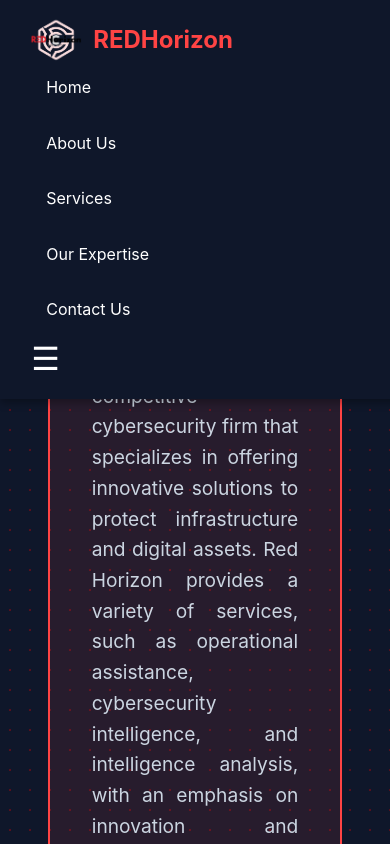
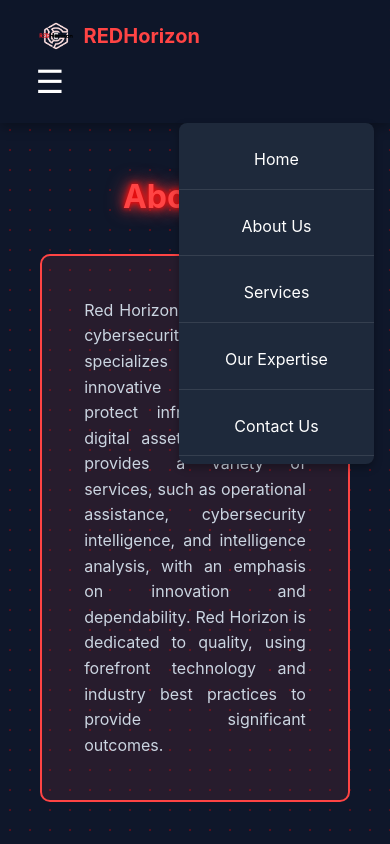
Before and after one commit to MatDelaCruz/redhorizon, a plain HTML site: page about.html in a window 390 px wide. Both pictures are taken after a click on the element "Toggle Navigation". Shown: the top 844 px of the page. Drawn offline with Linux system fonts and the light colour scheme.

Commit message:
Add files via upload

```diff
--- a/styles/style1.css
+++ b/styles/style1.css
@@ -1,3 +1,15 @@
+/* Global Reset */
+html {
+    font-size: 16px;
+    scroll-behavior: smooth;
+    box-sizing: border-box;
+}
+
+*, *::before, *::after {
+    box-sizing: inherit;
+}
+
+/* Base Styling */
 body {
     font-family: 'Inter', Arial, sans-serif;
     margin: 0;
@@ -8,9 +20,7 @@
     background-image: radial-gradient(circle, rgba(255, 0, 0, 0.3) 1px, transparent 1px);
     background-size: 20px 20px;
     animation: fadeInBg 1s ease-in-out;
-    box-sizing: border-box;
-    width: 100%;
-    height: 100%;
+    padding-top: 100px; /* to prevent content from hiding under fixed header */
 }
 
 @keyframes fadeInBg {
@@ -18,6 +28,7 @@
     to { opacity: 1; }
 }
 
+/* Header/Nav */
 header {
     background-color: #0f172a;
     padding: 15px 5%;
@@ -111,79 +122,11 @@
     font-size: 28px;
     cursor: pointer;
     color: white;
+    position: absolute;
+    right: 20px; /* Positioning the hamburger menu on the right side */
 }
 
-@media (max-width: 1024px) {
-    .logo-section a {
-        font-size: 1.4rem;
-    }
-}
-
-@media (max-width: 768px) {
-    .menu {
-        display: none;
-        flex-direction: column;
-        position: absolute;
-        top: 70px;
-        right: 10px;
-        background-color: #1e293b;
-        width: 200px;
-        border-radius: 8px;
-        box-shadow: 0 4px 8px rgba(0, 0, 0, 0.3);
-        padding: 10px 0;
-        z-index: 1001;
-    }
-
-    .menu.show {
-        display: flex;
-    }
-
-    .menu a {
-        padding: 12px;
-        text-align: center;
-        display: block;
-        border-bottom: 1px solid rgba(255, 255, 255, 0.2);
-    }
-
-    .menu-icon {
-        display: block;
-        position: absolute;
-        left: 20px;
-        font-size: 30px;
-    }
-
-    .navbar-container {
-        flex-direction: column;
-    }
-
-    /* Ensure hamburger menu stays visible even when zoomed */
-    header {
-        padding: 15px 8%;
-    }
-
-    .logo-section {
-        gap: 8px;
-    }
-
-    .hexagon-logo {
-        width: 8vw;
-        height: 8vw;
-    }
-
-    .brand-name {
-        font-size: 1.6rem;
-    }
-
-    .menu a {
-        font-size: 1.2rem;
-        padding: 15px;
-    }
-
-    .menu-icon {
-        font-size: 30px;
-    }
-}
-
+/* Hero Section */
 .hero {
     display: flex;
     justify-content: center;
@@ -225,63 +168,7 @@
     100% { text-shadow: 0 0 10px #ff0000, 0 0 20px #ff2222, 0 0 30px #ff4444; }
 }
 
-.redhorizon-edr {
-    background-color: #1e293b;
-    padding: 80px 5%;
-    text-align: center;
-}
-
-.redhorizon-edr h2 {
-    font-size: 2.5rem;
-    color: #ff4444;
-    margin-bottom: 20px;
-}
-
-.redhorizon-edr p {
-    font-size: 1.2rem;
-    color: #cbd5e1;
-    margin-bottom: 40px;
-}
-
-.edr-features {
-    display: flex;
-    justify-content: space-evenly;
-    gap: 30px;
-    flex-wrap: wrap;
-}
-
-.feature-box {
-    background-color: #2d3a52;
-    padding: 20px;
-    border-radius: 8px;
-    width: 20vw;
-    min-width: 250px;
-    text-align: center;
-    color: #fff;
-    box-shadow: 0 4px 8px rgba(0, 0, 0, 0.3);
-    transition: transform 0.3s ease;
-}
-
-.feature-box i {
-    font-size: 3rem;
-    color: #ff4444;
-}
-
-.feature-box h3 {
-    font-size: 1.5rem;
-    color: #ff4444;
-    margin: 15px 0;
-}
-
-.feature-box p {
-    font-size: 1rem;
-    color: #cbd5e1;
-}
-
-.feature-box:hover {
-    transform: scale(1.05);
-}
-
+/* Why Choose Us Section */
 .why-choose-us {
     padding: 60px 5%;
     background-color: #1e293b;
@@ -354,18 +241,65 @@
     top: 2px;
 }
 
-@media (max-width: 768px) {
-    .choose-us-box {
-        width: 100%;
-        max-width: 350px;
-    }
-
-    .choose-us-grid {
-        flex-direction: column;
-        align-items: center;
-    }
+/* EDR Section */
+.redhorizon-edr {
+    background-color: #1e293b;
+    padding: 80px 5%;
+    text-align: center;
 }
 
+.redhorizon-edr h2 {
+    font-size: 2.5rem;
+    color: #ff4444;
+    margin-bottom: 20px;
+}
+
+.redhorizon-edr p {
+    font-size: 1.2rem;
+    color: #cbd5e1;
+    margin-bottom: 40px;
+}
+
+.edr-features {
+    display: flex;
+    justify-content: space-evenly;
+    gap: 30px;
+    flex-wrap: wrap;
+}
+
+.feature-box {
+    background-color: #2d3a52;
+    padding: 20px;
+    border-radius: 8px;
+    width: 20vw;
+    min-width: 250px;
+    text-align: center;
+    color: #fff;
+    box-shadow: 0 4px 8px rgba(0, 0, 0, 0.3);
+    transition: transform 0.3s ease;
+}
+
+.feature-box:hover {
+    transform: scale(1.05);
+}
+
+.feature-box i {
+    font-size: 3rem;
+    color: #ff4444;
+}
+
+.feature-box h3 {
+    font-size: 1.5rem;
+    color: #ff4444;
+    margin: 15px 0;
+}
+
+.feature-box p {
+    font-size: 1rem;
+    color: #cbd5e1;
+}
+
+/* Services Section */
 .services-preview {
     background-color: #0f172a;
     padding: 80px 5%;
@@ -404,6 +338,10 @@
     transition: transform 0.3s ease;
 }
 
+.service-card:hover {
+    transform: scale(1.05);
+}
+
 .service-card i {
     font-size: 3rem;
     color: #ff4444;
@@ -418,10 +356,6 @@
 .service-card p {
     font-size: 1rem;
     color: #cbd5e1;
-}
-
-.service-card:hover {
-    transform: scale(1.05);
 }
 
 .btn {
@@ -448,16 +382,56 @@
     font-size: 0.9rem;
 }
 
-
-
-/* Media Query for Mobile Devices */
-@media (max-width: 480px) {
+/* Media Queries */
+@media (max-width: 768px) {
     .navbar-container {
-        padding: 15px 5%;
+        flex-direction: column;
+        align-items: flex-start;
     }
 
-    .logo-section a {
-        font-size: 1.2rem;
+    .menu {
+        display: none;
+        flex-direction: column;
+        position: absolute;
+        top: 100%;
+        right: 10px;
+        background-color: #1e293b;
+        width: 200px;
+        border-radius: 8px;
+        box-shadow: 0 4px 8px rgba(0, 0, 0, 0.3);
+        padding: 10px 0;
+        z-index: 1001;
+    }
+
+    .menu.show {
+        display: flex;
+    }
+
+    .menu a {
+        padding: 12px;
+        text-align: center;
+        display: block;
+        border-bottom: 1px solid rgba(255, 255, 255, 0.2);
+    }
+
+    .menu-icon {
+        display: block;
+        position: absolute;
+        right: 20px;
+        font-size: 30px;
+    }
+
+    .logo-section {
+        gap: 8px;
+    }
+
+    .hexagon-logo {
+        width: 8vw;
+        height: 8vw;
+    }
+
+    .brand-name {
+        font-size: 1.6rem;
     }
 
     .hero {
@@ -481,32 +455,4 @@
         width: 90%;
         margin-bottom: 20px;
     }
-
-    .menu {
-        display: none;
-    }
-
-    .menu.show {
-        display: flex;
-    }
-
-    .menu a {
-        padding: 12px;
-        text-align: center;
-        display: block;
-        border-bottom: 1px solid rgba(255, 255, 255, 0.2);
-    }
-
-    .menu-icon {
-        display: block;
-    }
-
-    .navbar-container {
-        flex-direction: column;
-    }
-
-    .choose-us-box {
-        width: 90%;
-        max-width: 350px;
-    }
 }
--- a/styles/style2.css
+++ b/styles/style2.css
@@ -1,8 +1,20 @@
+html {
+    font-size: 16px;
+    scroll-behavior: smooth;
+    box-sizing: border-box;
+}
+
+*, *::before, *::after {
+    box-sizing: inherit;
+    transition: all 0.25s ease-in-out;
+}
+
 /* Global Styling */
 body {
     font-family: 'Inter', Arial, sans-serif;
     margin: 0;
     padding: 0;
+    padding-top: clamp(4rem, 10vw, 6rem); /* account for fixed nav */
     background-color: #0f172a;
     color: #fff;
     line-height: 1.6;
@@ -18,15 +30,17 @@
 
 /* Navbar Styling */
 header {
-    background-color: #0f172a;
-    padding: 15px 8%;
+    background-color: rgba(15, 23, 42, 0.85);
+    backdrop-filter: blur(10px);
+    -webkit-backdrop-filter: blur(10px);
+    padding: clamp(1rem, 3vw, 1.5rem) 5%;
     display: flex;
     align-items: center;
     position: fixed;
     width: 100%;
     top: 0;
     z-index: 1000;
-    box-shadow: 0 4px 8px rgba(0, 0, 0, 0.3);
+    box-shadow: 0 4px 12px rgba(0, 0, 0, 0.3);
     animation: slideDown 0.8s ease-in-out;
 }
 
@@ -42,18 +56,19 @@
     width: 100%;
     max-width: 1200px;
     margin: 0 auto;
+    padding-inline: clamp(1rem, 4vw, 2rem);
 }
 
 .logo-section a {
     text-decoration: none;
     display: flex;
     align-items: center;
-    gap: 12px;
+    gap: clamp(0.5rem, 1.5vw, 1rem);
 }
 
 .hexagon-logo {
-    width: 50px;
-    height: 50px;
+    width: clamp(2.5rem, 6vw, 4rem);
+    height: clamp(2.5rem, 6vw, 4rem);
     clip-path: polygon(50% 0%, 100% 25%, 100% 75%, 50% 100%, 0% 75%, 0% 25%);
     display: flex;
     align-items: center;
@@ -61,32 +76,32 @@
 }
 
 .hexagon-logo img {
-    width: 120%;
+    width: 100%;
     object-fit: contain;
 }
 
 .brand-name {
     color: #ff4444;
-    font-size: 1.5rem;
+    font-size: clamp(1.25rem, 2vw, 1.8rem);
     font-weight: bold;
 }
 
 .menu {
     display: flex;
-    gap: 20px;
+    gap: clamp(1rem, 2vw, 2rem);
 }
 
 .menu a {
     text-decoration: none;
     color: white;
-    font-size: 1rem;
-    padding: 10px 15px;
+    font-size: clamp(1rem, 1.1vw, 1.2rem);
+    padding: clamp(0.5rem, 1vw, 0.75rem) clamp(0.75rem, 1.5vw, 1rem);
+    position: relative;
     transition: color 0.3s ease-in-out, transform 0.2s;
-    position: relative;
 }
 
 .menu a:hover {
-    transform: scale(1.1);
+    transform: scale(1.05);
 }
 
 .menu a::after {
@@ -118,9 +133,8 @@
     justify-content: center;
     align-items: center;
     text-align: center;
-    padding: 120px 20px;
+    padding: clamp(4rem, 20vw, 10rem) 5%;
     background: linear-gradient(180deg, #1e293b, #0f172a);
-    margin-top: 80px;
     animation: slideUp 1s ease-in-out;
 }
 
@@ -130,7 +144,7 @@
 }
 
 .hero h1 {
-    font-size: 2.8rem;
+    font-size: clamp(2rem, 6vw, 3.5rem);
     font-weight: bold;
     color: #ff4444;
     text-shadow: 0 0 15px #ff0000, 0 0 30px #ff2222, 0 0 45px #ff4444;
@@ -146,8 +160,8 @@
 /* About Section */
 .about-section {
     text-align: center;
-    margin-top: 120px;
-    padding: 40px;
+    margin-top: clamp(3rem, 8vw, 6rem);
+    padding: clamp(2rem, 5vw, 4rem);
     animation: fadeIn 1.5s ease-in-out;
 }
 
@@ -157,7 +171,7 @@
 }
 
 .about-section h1 {
-    font-size: 2.8rem;
+    font-size: clamp(2rem, 5vw, 3rem);
     font-weight: bold;
     color: #ff4444;
     text-shadow: 0 0 15px #ff0000, 0 0 30px #ff2222, 0 0 45px #ff4444;
@@ -165,11 +179,11 @@
 }
 
 .about-table {
-    width: 60%;
-    margin: 0 auto;
+    width: min(90%, 800px);
+    margin: 2rem auto;
     border: 2px solid #ff4444;
     border-radius: 10px;
-    padding: 20px;
+    padding: clamp(1rem, 3vw, 2rem);
     background-color: rgba(255, 68, 68, 0.1);
     transition: box-shadow 0.3s ease-in-out;
 }
@@ -179,8 +193,8 @@
 }
 
 .about-table td {
-    padding: 20px;
-    font-size: 1.2rem;
+    padding: 1.5rem;
+    font-size: clamp(1rem, 1.2vw, 1.25rem);
     text-align: justify;
     color: #cbd5e1;
 }
@@ -188,7 +202,7 @@
 /* Footer */
 footer {
     text-align: center;
-    padding: 40px;
+    padding: 2.5rem;
     background-color: #0f172a;
     color: white;
     font-size: 0.9rem;
@@ -200,7 +214,7 @@
     to { opacity: 1; transform: translateY(0); }
 }
 
-/* Media Queries for Responsiveness */
+/* Media Queries */
 @media screen and (max-width: 768px) {
     .navbar-container {
         flex-direction: column;
@@ -210,23 +224,33 @@
     .menu {
         display: none;
         flex-direction: column;
-        gap: 10px;
+        gap: 0.5rem;
+        background-color: #1e293b;
+        position: absolute;
+        top: 100%;
+        right: 1rem;
+        width: clamp(180px, 50vw, 240px);
+        border-radius: 0.5rem;
+        padding: 0.5rem 0;
+        box-shadow: 0 4px 8px rgba(0, 0, 0, 0.3);
+    }
+
+    .menu.show {
+        display: flex;
+    }
+
+    .menu a {
+        padding: 1rem;
+        text-align: center;
+        border-bottom: 1px solid rgba(255, 255, 255, 0.1);
     }
 
     .menu-icon {
         display: block;
     }
 
-    .menu.show {
-        display: flex;
-    }
-
-    .hero {
-        padding: 100px 20px;
-    }
-
     .about-table {
-        width: 90%;
+        width: 95%;
     }
 }
 
@@ -235,7 +259,7 @@
         font-size: 2rem;
     }
 
-    .about-table {
-        width: 95%;
+    .about-table td {
+        font-size: 1rem;
     }
 }
```
Also changed, not shown: index.html (+10 -11 lines).
